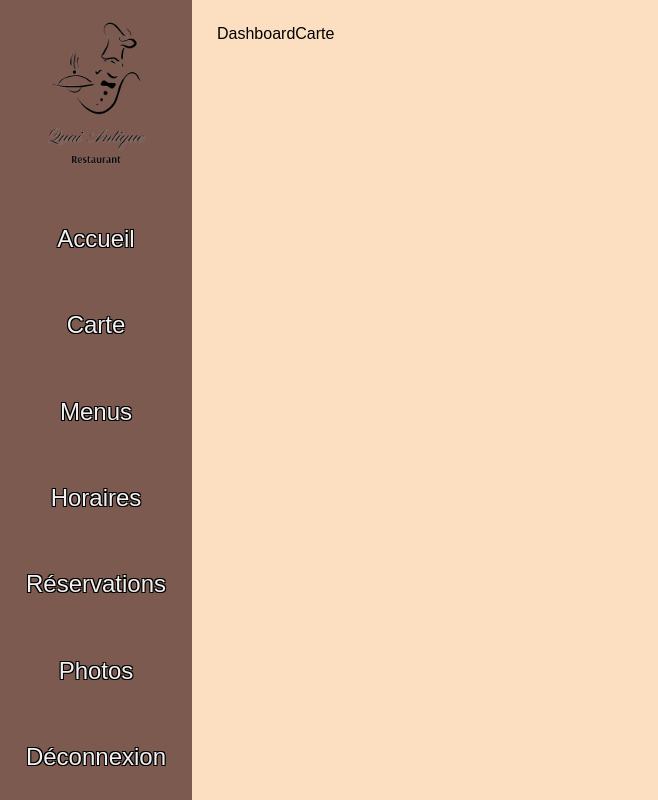
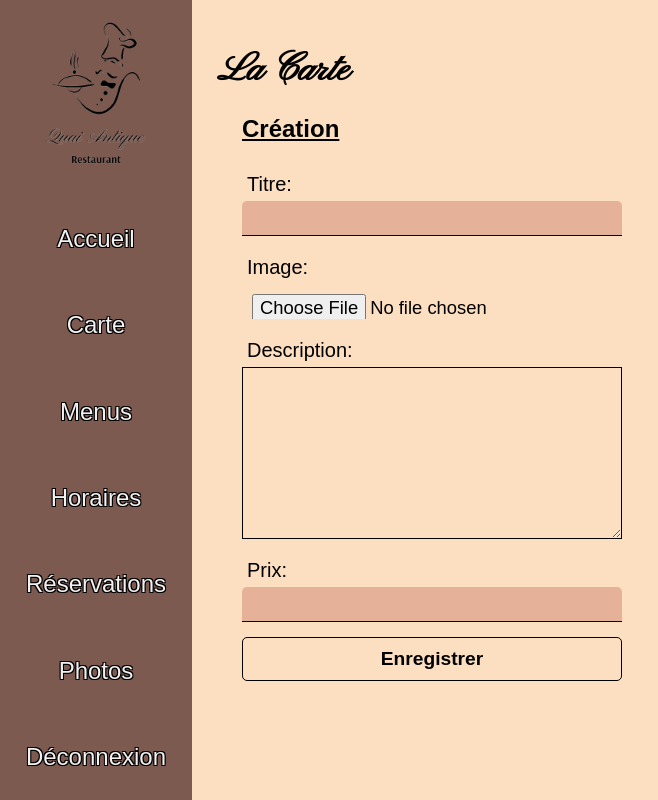
Before and after one commit to MisterWaner/ecf-quai-antique, a React (Vite) app in the folder client/: page /dashboard/carte in a window 1280 px wide. Shown: the whole page, without its empty margins (0-658 px from the left). Built offline with nearby package versions, Linux system fonts and the light colour scheme; a web font is replaced by a local one.

Commit message:
started admin ui

```diff
--- a/client/src/components/Card/Card.jsx
+++ b/client/src/components/Card/Card.jsx
@@ -4,7 +4,7 @@ const Card = () => {
     return (
         <div className="card">
             <div className="card-header">
-                <h3 className="card-title">TItre de la carte</h3>
+                <h3 className="card-title">Titre de la carte</h3>
             </div>
             <div className="card-body">
                 <div className="card-image">
--- a/client/src/index.css
+++ b/client/src/index.css
@@ -136,3 +136,7 @@ h1 {
     font-size: 50px;
     padding: 20px 0;
 }
+.admin-main h1 {
+    text-align: start;
+    font-size: 2.5rem;
+}
--- a/client/src/pages/Admin/Carte/Carte.jsx
+++ b/client/src/pages/Admin/Carte/Carte.jsx
@@ -1,9 +1,38 @@
-
+import './carte.css';
 
 const DashboardCarte = () => {
-  return (
-    <main className="admin-main">DashboardCarte</main>
-  )
-}
+    return (
+        <main className="admin-main">
+            <h1>La Carte</h1>
+            <section className="carte-management">
+                <h2>Création</h2>
+                <div className="carte-creation-container">
+                    <form action="">
+                        <div className="input-container">
+                            <label htmlFor="titre">Titre:</label>
+                            <input type="text" name="titre" id="titre" />
+                        </div>
+                        <div className="input-container">
+                            <label htmlFor="image">Image:</label>
+                            <input type="file" name="image" id="image" />
+                        </div>
+                        <div className="input-container">
+                            <label htmlFor="description">Description:</label>
+                            <textarea name="description" id="description" cols="30" rows="10"></textarea>
+                        </div>
+                        <div className="input-container">
+                            <label htmlFor="price">Prix:</label>
+                            <input type="text" name="price" id="price" />
+                        </div>
+                        <div className="button-container">
+                            <button type="submit">Enregistrer</button>
+                        </div>
 
-export default DashboardCarte
+                    </form>
+                </div>
+            </section>
+        </main>
+    );
+};
+
+export default DashboardCarte;
--- /dev/null
+++ b/client/src/pages/Admin/Carte/carte.css
@@ -0,0 +1,23 @@
+.carte-management {
+    margin-left: 25px;
+}
+.carte-management h2 {
+    text-decoration: underline;
+}
+.carte-creation-container {
+    margin: 25px 0;
+    display: grid;
+    grid-template-columns: 1fr 1fr;
+}
+.carte-creation-container form {
+    width: 75%;
+}
+.input-container input[type="file"] {
+    background-color: transparent;
+    border: none;
+}
+.input-container textarea {
+    padding: 10px;
+    background-color: transparent;
+    border: 1px solid #000;
+}
--- a/client/src/pages/Admin/Dashboard/Dashboard.jsx
+++ b/client/src/pages/Admin/Dashboard/Dashboard.jsx
@@ -2,7 +2,12 @@ import './dashboard.css';
 
 const Dashboard = () => {
     return (
-        <main className='admin-main'>Accueil</main>
+        <main className='admin-main'>
+            <h1>Accueil</h1>
+            <section className="dashboard-section">
+                <h2>Récapitulatif</h2>
+            </section>
+        </main>
     );
 };
 
--- a/client/src/pages/Admin/Horaires/Horaires.jsx
+++ b/client/src/pages/Admin/Horaires/Horaires.jsx
@@ -1,5 +1,9 @@
 const Horaires = () => {
-    return <main className="admin-main">Horaires</main>;
+    return (
+        <main className="admin-main">
+            <h1>Les Horaires</h1>
+        </main>
+    );
 };
 
 export default Horaires;
--- a/client/src/pages/Admin/Menus/Menus.jsx
+++ b/client/src/pages/Admin/Menus/Menus.jsx
@@ -1,8 +1,9 @@
-
 const DashboardMenus = () => {
-  return (
-    <main className="admin-main">DashboardMenus</main>
-  )
-}
+    return (
+        <main className="admin-main">
+            <h1>Les Menus</h1>
+        </main>
+    );
+};
 
 export default DashboardMenus;
--- a/client/src/pages/Admin/Photos/Photos.jsx
+++ b/client/src/pages/Admin/Photos/Photos.jsx
@@ -1,5 +1,9 @@
 const Photos = () => {
-    return <main className="admin-main">Photos</main>;
+    return (
+        <main className="admin-main">
+            <h1>Les Photos</h1>
+        </main>
+    );
 };
 
 export default Photos;
--- a/client/src/pages/Admin/Reservations/DashboardReservations.jsx
+++ b/client/src/pages/Admin/Reservations/DashboardReservations.jsx
@@ -2,8 +2,10 @@
 
 const DashboardReservations = () => {
   return (
-    <main className="admin-main">DashboardReservations</main>
-  )
+    <main className="admin-main">
+        <h1>Les Réservations</h1>
+    </main>
+);
 }
 
 export default DashboardReservations
```
